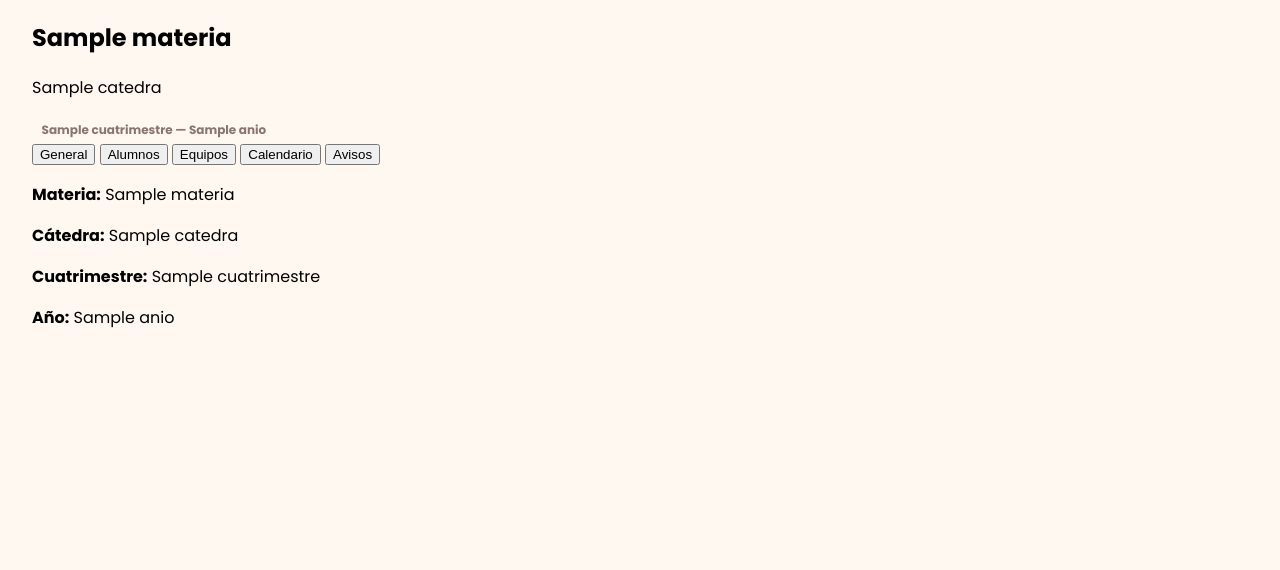
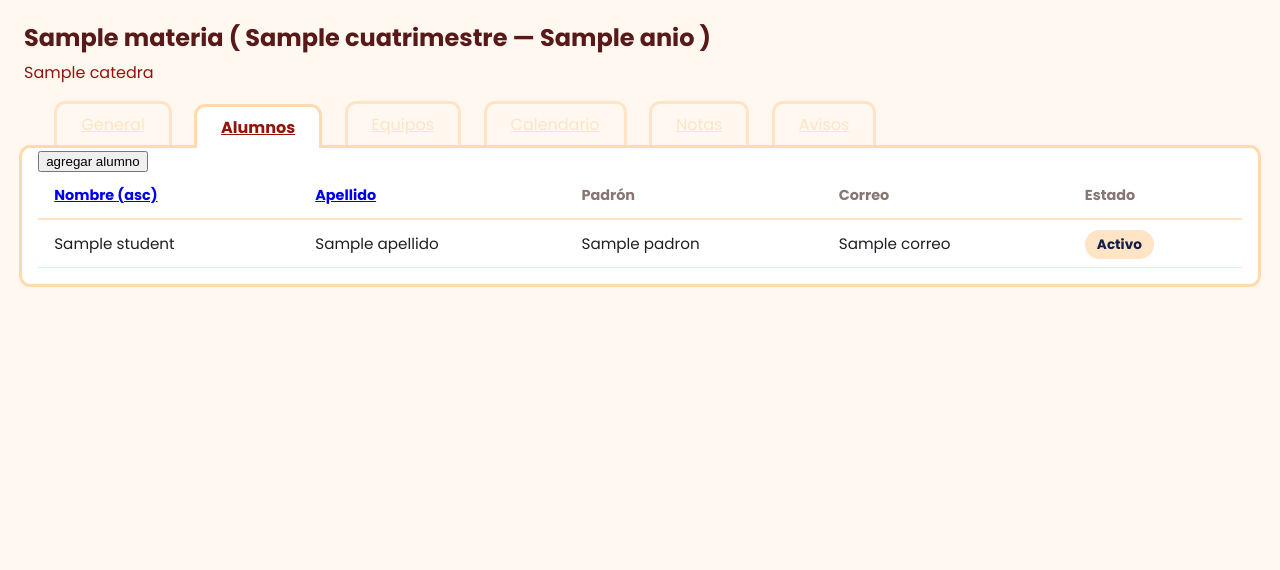
Before and after one commit to sabrisarmiento/Proyecto-Final-IDS-HolaMundo, a Flask app: page /cursos/1?tab=students&page=1&order_by=nombre&order=asc in a window 1280 px wide. Shown: the part 74-644 px from the top of the page. Run offline with Flask 3, Linux system fonts and the light colour scheme; a database or web service that is not in the repository returns one stand-in record (values such as "Sample title"); data that the repository does not hold is empty.

Commit message:
feat(frontend): agregar tab de alumnos en course detail

```diff
--- a/frontend/routes/courses.py
+++ b/frontend/routes/courses.py
@@ -1,7 +1,9 @@
-from flask import Blueprint, render_template, session
+from flask import Blueprint, render_template, session, request, redirect, url_for
 import requests
 
 courses_bp = Blueprint('courses', __name__)
+
+#Cursos (todos)
 
 @courses_bp.route('/cursos')
 def courses():
@@ -13,23 +15,55 @@ def courses():
     courses = []
   return render_template('courses.html', courses=courses, active_page='courses')
 
-# DETALLE DE CURSO
+#Detalle del curso
 
-@courses_bp.route('/cursos/<int:course_id>')
+@courses_bp.route('/cursos/<int:course_id>', methods=['GET', 'POST'])
 def course_detail(course_id):
-  try:
-    course_res = requests.get(f'http://127.0.0.1:5000/courses/{course_id}')
-    data = course_res.json()
-    course = data.get("course") or data.get("data") or {}
-  except Exception as e:
-    course = {}
+  if request.method == 'POST':
+    try:
+      token = session.get('token')
+      headers = {'Authorization': f'Bearer {token}'}
+      data = {
+        "nombre": request.form.get('nombre'),
+        "apellido": request.form.get('apellido'),
+        "padron": int(request.form.get('padron')),
+        "correo": request.form.get('correo'),
+        "id_curso": course_id
+        }
+      requests.post('http://127.0.0.1:5000/students', headers=headers, json=data)
+    except Exception as e:
+      print(f"Error creating student: {e}")
+      return redirect(url_for('courses.course_detail', course_id=course_id, tab='students'))
+
+  active_tab = request.args.get('tab', 'general')
+  page = request.args.get('page', 1, type=int)
+  per_page = 10
+  order_by = request.args.get('order_by')
+  order = request.args.get('order')
 
   try:
-    token = session.get('token')
-    headers = {'Authorization': f'Bearer {token}'}
-    students_res = requests.get(f'http://127.0.0.1:5000/students?id_curso={course_id}', headers=headers)
-    students_data = students_res.json().get("students") or []
+      course_res = requests.get(f'http://127.0.0.1:5000/courses/{course_id}')
+      course = course_res.json().get("course") or {}
   except:
-    students_data = []
+      course = {}
 
-  return render_template('course_detail.html', course=course, active_page='courses', students=students_data)
+  try:
+      token = session.get('token')
+      headers = {'Authorization': f'Bearer {token}'}
+      students_res = requests.get(
+        f'http://127.0.0.1:5000/students?id_curso={course_id}&page={page}&per_page={per_page}'
+        + (f"&order_by={order_by}" if order_by else "")
+        + (f"&order={order}" if order else ""),
+        headers=headers
+      )
+      response_data = students_res.json()
+      students_data = response_data.get("students") or []
+      total = response_data.get("total") or 0
+  except Exception as e:
+      students_data = []
+      total = 0
+
+  total_pages = max(1, (total + per_page - 1) // per_page)
+
+
+  return render_template('course_detail.html', course=course, students=students_data, active_page='courses', page=page, total_pages=total_pages, course_id=course_id, active_tab=active_tab)
--- a/frontend/routes/landing.py
+++ b/frontend/routes/landing.py
@@ -5,7 +5,7 @@ landing_bp = Blueprint('landing', __name__)
 
 @landing_bp.route('/', methods=["GET"])
 def landing():
-  print("SESION INCIADA" ,session.get('user'))
+  print("TODO SESSION", session)
   try:
     response = requests.get('http://127.0.0.1:5000/advertisements')
     data = response.json()
--- a/frontend/static/css/course_detail.css
+++ b/frontend/static/css/course_detail.css
@@ -1,31 +1,75 @@
-.course-detail{
-  padding: 0 2rem;
+.course-detail-header {
+  color: var(--color-2);
+  padding: 0 1.5rem;
 }
 
-.course-detail-header{}
+.course-detail-header h1 {
+  margin-bottom: 0;
+}
 
-.course-cuatrimestre{
+.course-detail-header p {
+  margin-top: 0.3rem;
+  color: var(--color-3);
+}
+
+.course-cuatrimestre {
   color: var(--color-8);
   font-size: 0.75rem;
   font-weight: 700;
   padding: 0.2rem 0.6rem;
 }
 
-.course-subnav{}
+.course-detail-content {
+  width: 97dvw;
+  margin: 0 auto;
+}
 
-.subnav-btn{}
+.course-nav {
+  display: flex;
+  width: fit-content;
+  margin-left: 1.5rem;
+}
 
-.active{}
+.nav-btn {
+  border: none;
+  padding: 0.5rem 1.5rem;
+  color: var(--color-6);
+  border-radius: 0.7rem 0.7rem 0 0;
+  margin: 0 0.7rem;
+  border-top: 3px solid var(--color-6);
+  border-left: 3px solid var(--color-6);
+  border-right: 3px solid var(--color-6);
+  background: var(--color-5);
+  cursor: pointer;
+}
 
-.tab-content{}
+.active {
+  border-bottom: 0;
+  border-top: 3px solid var(--color-65);
+  border-left: 3px solid var(--color-65);
+  border-right: 3px solid var(--color-65);
+  translate: 0 3px;
+  background: var(--color-45);
+  color: var(--color-3);
+  font-weight: bold;
+}
 
-.tab-panel{}
+.tab-content {
+  padding: 0 1rem;
+  padding-bottom: 1rem;
+  border: 3px solid var(--color-65);
+  border-radius: 0.7rem;
+  background: var(--color-45);
+}
 
-.hidden{
+.tab-panel {
+}
+
+.hidden {
   display: none;
 }
 
-.tab-table{
+.tab-table {
   width: 100%;
   border-collapse: collapse;
 }
@@ -49,7 +93,7 @@
   background: var(--color-6);
 }
 
-.status-active{
+.status-active {
   background: var(--color-6);
   color: var(--color-9);
   padding: 0.3rem 0.75rem;
@@ -58,7 +102,7 @@
   font-weight: 600;
 }
 
-.status-inactive{
+.status-inactive {
   background: var(--color-4);
   color: var(--color-45);
   padding: 0.3rem 0.75rem;
@@ -67,8 +111,36 @@
   font-weight: 600;
 }
 
-.tab-empty{
+.tab-empty {
   color: var(--color-8);
   padding: 2rem 0;
   text-align: center;
 }
+
+.pagination {
+  display: flex;
+  gap: 0.5rem;
+  margin-top: 1.5rem;
+  align-items: center;
+  flex-wrap: wrap;
+}
+
+.page-btn {
+  padding: 0.4rem 0.85rem;
+  border-radius: 8px;
+  border: 1px solid var(--color-6);
+  color: var(--color-9);
+  text-decoration: none;
+  font-size: 0.9rem;
+  transition: background-color 0.2s;
+}
+
+.page-btn:hover {
+  background-color: var(--color-6);
+}
+
+.page-active {
+  background-color: var(--color-9);
+  color: white;
+  border-color: var(--color-9);
+}
--- a/frontend/static/js/course_Detail.js
+++ b/frontend/static/js/course_Detail.js
@@ -1,6 +1,6 @@
 function switchTab(tabName, btnEl) {
     document.querySelectorAll('.tab-panel').forEach(p => p.classList.add('hidden'));
-    document.querySelectorAll('.subnav-btn').forEach(b => b.classList.remove('active'));
+    document.querySelectorAll('.nav-btn').forEach(b => b.classList.remove('active'));
 
     document.getElementById('tab-' + tabName).classList.remove('hidden');
     btnEl.classList.add('active');
--- /dev/null
+++ b/frontend/templates/components/pagination.html
@@ -0,0 +1,19 @@
+{% macro pagination(page, total_pages, base_url) %}
+{% if total_pages > 1 %}
+  <nav class="pagination">
+    {% if page > 1 %}
+      <a href="{{ base_url }}&page={{ page - 1 }}" class="page-btn">← Anterior</a>
+    {% endif %}
+
+    {% for p in range(1, total_pages + 1) %}
+      <a href="{{ base_url }}&page={{ p }}" class="page-btn {% if p == page %}page-active{% endif %}">
+        {{ p }}
+      </a>
+    {% endfor %}
+
+    {% if page < total_pages %}
+      <a href="{{ base_url }}&page={{ page + 1 }}" class="page-btn">Siguiente →</a>
+    {% endif %}
+  </nav>
+{% endif %}
+{% endmacro %}
--- /dev/null
+++ b/frontend/templates/components/table_sort_header.html
@@ -0,0 +1,11 @@
+{% macro sortable_th(label, field, current_order_by, current_order, base_url) %}
+<th>
+  {% if current_order_by == field and current_order == 'asc' %}
+    <a href="{{ base_url }}&order_by={{ field }}&order=desc">{{ label }} (asc)</a>
+  {% elif current_order_by == field and current_order == 'desc' %}
+    <a href="{{ base_url }}">{{ label }} (desc)</a>
+  {% else %}
+    <a href="{{ base_url }}&order_by={{ field }}&order=asc">{{ label }}</a>
+  {% endif %}
+</th>
+{% endmacro %}
--- a/frontend/templates/course_detail.html
+++ b/frontend/templates/course_detail.html
@@ -1,80 +1,170 @@
 {% extends "base_private.html" %}
+{% block title %}Panel FIUBA - {{course.id_curso }}{% endblock %}
 
-{% block title %}Panel FIUBA - {{ course[0].id_curso }}{% endblock %}
+{% from "components/pagination.html" import pagination %}
+{% from "components/modal.html" import modal %}
+{% from "components/table_sort_header.html" import sortable_th %}
 
 {% block extra_styles %}
-<link rel="stylesheet" href="{{ url_for('static', filename='css/course_detail.css') }}">
+<link
+  rel="stylesheet"
+  href="{{ url_for('static', filename='css/course_detail.css') }}"
+/>
 {% endblock %}
-
 {% block content %}
-<section class="course-detail">
-
-    <div class="course-detail-header">
-        <h1>{{ course.materia }}</h1>
+<section class="course-detail-header">
+  <h1>
+    {{ course.materia }} ( {{ course.cuatrimestre }} — {{ course.anio }} )
+  </h1>
   <p class="catedra-subtitle">{{ course.catedra }}</p>
-        <span class="course-cuatrimestre">{{ course.cuatrimestre }} — {{ course.anio }}</span>
-    </div>
-
-    <nav class="course-subnav">
-        <button class="subnav-btn active" onclick="switchTab('general', this)">General</button>
-        <button class="subnav-btn" onclick="switchTab('students', this)">Alumnos</button>
-        <button class="subnav-btn" onclick="switchTab('teams', this)">Equipos</button>
-        <button class="subnav-btn" onclick="switchTab('calendar', this)">Calendario</button>
-        <button class="subnav-btn" onclick="switchTab('ads', this)">Avisos</button>
+</section>
+<section class="course-detail-content">
+  <nav class="course-nav">
+    <a
+      href="?tab=general"
+      class="nav-btn {% if active_tab == 'general' %}active{% endif %}"
+      >General</a
+    >
+    <a
+      href="?tab=students"
+      class="nav-btn {% if active_tab == 'students' %}active{% endif %}"
+      >Alumnos</a
+    >
+    <a
+      href="?tab=teams"
+      class="nav-btn {% if active_tab == 'teams' %}active{% endif %}"
+      >Equipos</a
+    >
+    <a
+      href="?tab=calendar"
+      class="nav-btn {% if active_tab == 'calendar' %}active{% endif %}"
+      >Calendario</a
+    >
+    <a
+      href="?tab=marks"
+      class="nav-btn {% if active_tab == 'marks' %}active{% endif %}"
+      >Notas</a
+    >
+    <a
+      href="?tab=ads"
+      class="nav-btn {% if active_tab == 'ads' %}active{% endif %}"
+      >Avisos</a
+    >
   </nav>
 
   <div class="tab-content">
-
-        <div id="tab-general" class="tab-panel">
+    <div
+      id="tab-general"
+      class="tab-panel {% if active_tab != 'general' %}hidden{% endif %}"
+    >
       <p><strong>Materia:</strong> {{ course.materia }}</p>
       <p><strong>Cátedra:</strong> {{ course.catedra }}</p>
       <p><strong>Cuatrimestre:</strong> {{ course.cuatrimestre }}</p>
       <p><strong>Año:</strong> {{ course.anio }}</p>
     </div>
 
-        <div id="tab-students" class="tab-panel hidden">
+    <div
+      id="tab-students"
+      class="tab-panel {% if active_tab != 'students' %}hidden{% endif %}"
+    >
+      <section>
+        <button
+          type="button"
+          class="btn-create-student"
+          onclick="openModal('create-student-modal')"
+        >
+          agregar alumno
+        </button>
+        {% call modal("create-student-modal", "Crear Alumno") %}
+        <form
+          action="{{ url_for('courses.course_detail', course_id=course.id_curso) }}"
+          method="POST"
+        >
+          <label for="student-name">Nombre:</label>
+          <input type="text" id="student-name" name="nombre" required />
+          <label for="student-lastname">Apellido:</label>
+          <input type="text" id="student-lastname" name="apellido" required />
+          <label for="student-dni">Padrón:</label>
+          <input type="text" id="student-dni" name="padron" required />
+          <label for="student-email">Correo:</label>
+          <input type="email" id="student-email" name="correo" required />
+          <button type="submit">Crear</button>
+        </form>
+        {% endcall %}
+      </section>
       {% if students %}
+
+        {% set current_order_by = request.args.get('order_by', '') %}
+        {% set current_order = request.args.get('order', '') %}
+        {% set students_base_url = '?tab=students&page=' ~ page %}
+
       <table class="tab-table">
         <thead>
           <tr>
-                            <th>Nombre</th>
-                            <th>Apellido</th>
+            {{ sortable_th('Nombre', 'nombre', current_order_by, current_order, students_base_url) }}
+            {{ sortable_th('Apellido', 'apellido', current_order_by, current_order, students_base_url) }}
             <th>Padrón</th>
+            <th>Correo</th>
             <th>Estado</th>
           </tr>
         </thead>
         <tbody>
-                        {% for s in students %}
+          {% for student in students %}
           <tr>
-                            <td>{{ s.nombre }}</td>
-                            <td>{{ s.apellido }}</td>
-                            <td>{{ s.padron }}</td>
+            <td>{{ student.nombre }}</td>
+            <td>{{ student.apellido }}</td>
+            <td>{{ student.padron }}</td>
+            <td>{{ student.correo }}</td>
             <td>
-                                <span class="{% if s.estado_alumno %}status-active{% else %}status-inactive{% endif %}">
-                                    {% if s.estado_alumno %}Activo{% else %}Baja{% endif %}
+              <span
+                class="{% if student.estado_alumno %}status-active{% else %}status-inactive{% endif %}"
+              >
+                {% if student.estado_alumno %}Activo{% else %}Baja{% endif %}
               </span>
             </td>
           </tr>
           {% endfor %}
         </tbody>
       </table>
+
+      {% set order_by = request.args.get('order_by', '') %}
+      {% set order = request.args.get('order', '') %}
+      {% set base_url = '?tab=students' %}
+      {% if order_by %}{% set base_url = base_url ~ '&order_by=' ~ order_by %}{% endif %}
+      {% if order %}{% set base_url = base_url ~ '&order=' ~ order %}{% endif %}
+      {{ pagination(page, total_pages, base_url) }}
+
       {% else %}
         <p class="tab-empty">No hay alumnos inscriptos en este curso.</p>
       {% endif %}
     </div>
 
-        <div id="tab-teams" class="tab-panel hidden">
+    <div
+      id="tab-teams"
+      class="tab-panel {% if active_tab != 'teams' %}hidden{% endif %}"
+    >
       <p class="tab-empty">Aca va EQUIPOS</p>
     </div>
-        <div id="tab-calendar" class="tab-panel hidden">
+    <div
+      id="tab-calendar"
+      class="tab-panel {% if active_tab != 'calendar' %}hidden{% endif %}"
+    >
       <p class="tab-empty">Aca va Calendario</p>
     </div>
-        <div id="tab-ads" class="tab-panel hidden">
+    <div
+      id="tab-marks"
+      class="tab-panel {% if active_tab != 'marks' %}hidden{% endif %}"
+    >
+      <p class="tab-empty">Aca va Notas</p>
+    </div>
+    <div
+      id="tab-ads"
+      class="tab-panel {% if active_tab != 'ads' %}hidden{% endif %}"
+    >
       <p class="tab-empty">Aca va Avisos</p>
     </div>
-
   </div>
 </section>
 
-<script src="{{ url_for('static', filename='js/course_detail.js') }}"></script>
+<script src="{{ url_for('static', filename='js/main.js') }}"></script>
 {% endblock %}
```
Lines whose indentation alone changed are shown as unchanged.
